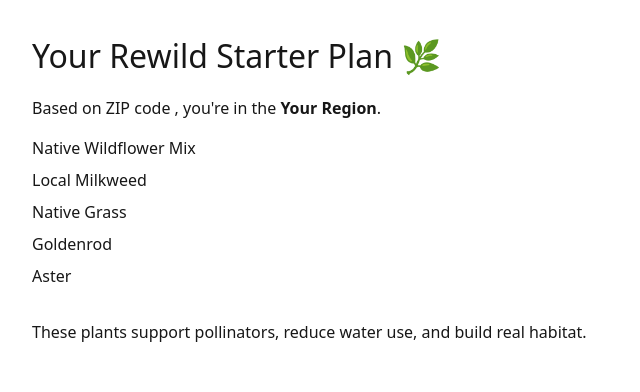
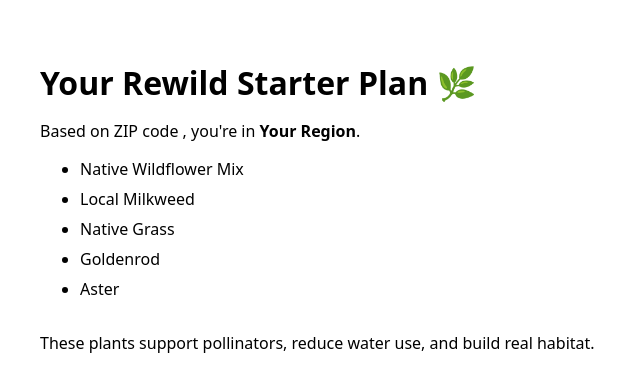
Before and after one commit to colleen-mcclowry/rewild-site, a Next.js app: page /plan in a window 1280 px wide. Shown: the top 392 px of the page, without its empty margins (0-640 px from the left). Built offline with nearby package versions, Linux system fonts and the light colour scheme.

Commit message:
Add plan page route

```diff
--- a/app/plan/page.tsx
+++ /dev/null
@@ -1,48 +0,0 @@
-"use client";
-import { useSearchParams } from "next/navigation";
-
-export default function Plan() {
-  const searchParams = useSearchParams();
-  const zip = searchParams.get("zip") || "";
-
-  const region = zip.startsWith("60")
-    ? "Midwest"
-    : zip.startsWith("94")
-    ? "Northern California"
-    : "Your Region";
-
-  const plants =
-    region === "Midwest"
-      ? ["Purple Coneflower", "Butterfly Milkweed", "Little Bluestem", "Wild Bergamot", "Black-Eyed Susan"]
-      : region === "Northern California"
-      ? ["California Poppy", "Coyote Mint", "Yarrow", "Ceanothus", "Douglas Iris"]
-      : ["Native Wildflower Mix", "Local Milkweed", "Native Grass", "Goldenrod", "Aster"];
-
-  return (
-    <main style={{
-      minHeight: "100vh",
-      padding: "2rem",
-      fontFamily: "system-ui"
-    }}>
-      <h1 style={{ fontSize: "2rem", marginBottom: "1rem" }}>
-        Your Rewild Starter Plan 🌿
-      </h1>
-
-      <p style={{ marginBottom: "1rem" }}>
-        Based on ZIP code <strong>{zip}</strong>, you're in the <strong>{region}</strong>.
-      </p>
-
-      <ul>
-        {plants.map((plant) => (
-          <li key={plant} style={{ marginBottom: "0.5rem" }}>
-            {plant}
-          </li>
-        ))}
-      </ul>
-
-      <p style={{ marginTop: "2rem" }}>
-        These plants support pollinators, reduce water use, and build real habitat.
-      </p>
-    </main>
-  );
-}
--- /dev/null
+++ b/pages/plan.tsx
@@ -0,0 +1,48 @@
+import { useRouter } from "next/router";
+
+export default function Plan() {
+  const router = useRouter();
+  const zip = (router.query.zip as string) || "";
+
+  const region =
+    zip === "60302"
+      ? "Oak Park, IL"
+      : zip.startsWith("60")
+      ? "Midwest"
+      : zip.startsWith("94")
+      ? "Northern California"
+      : "Your Region";
+
+  const plants =
+    region === "Oak Park, IL"
+      ? ["Purple Coneflower", "Butterfly Milkweed", "Little Bluestem", "Wild Bergamot", "Prairie Dropseed"]
+      : region === "Midwest"
+      ? ["Black-Eyed Susan", "Goldenrod", "Switchgrass", "New England Aster", "Wild Lupine"]
+      : region === "Northern California"
+      ? ["California Poppy", "Coyote Mint", "Yarrow", "Ceanothus", "Douglas Iris"]
+      : ["Native Wildflower Mix", "Local Milkweed", "Native Grass", "Goldenrod", "Aster"];
+
+  return (
+    <main style={{ minHeight: "100vh", padding: "2rem", fontFamily: "system-ui" }}>
+      <h1 style={{ fontSize: "2rem", marginBottom: "1rem" }}>Your Rewild Starter Plan 🌿</h1>
+
+      <p style={{ marginBottom: "1rem" }}>
+        Based on ZIP code <strong>{zip}</strong>, you're in <strong>{region}</strong>.
+      </p>
+
+      <ul>
+        {plants.map((p) => (
+          <li key={p} style={{ marginBottom: "0.5rem" }}>
+            {p}
+          </li>
+        ))}
+      </ul>
+
+      <p style={{ marginTop: "2rem" }}>
+        {region === "Oak Park, IL"
+          ? "These native prairie plants thrive in Chicagoland soil, support monarchs and native bees, and reduce the need for watering and chemicals."
+          : "These plants support pollinators, reduce water use, and build real habitat."}
+      </p>
+    </main>
+  );
+}
```
